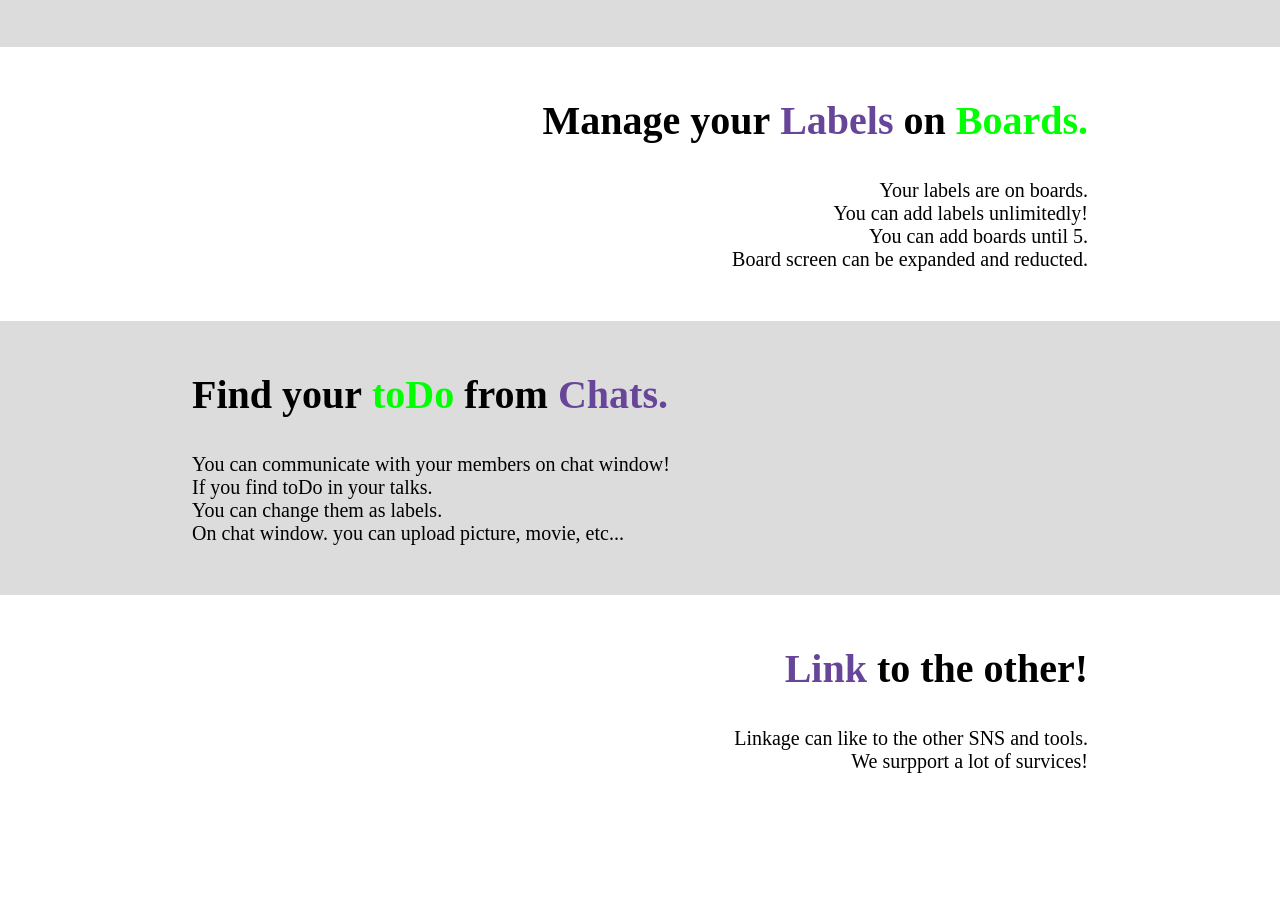
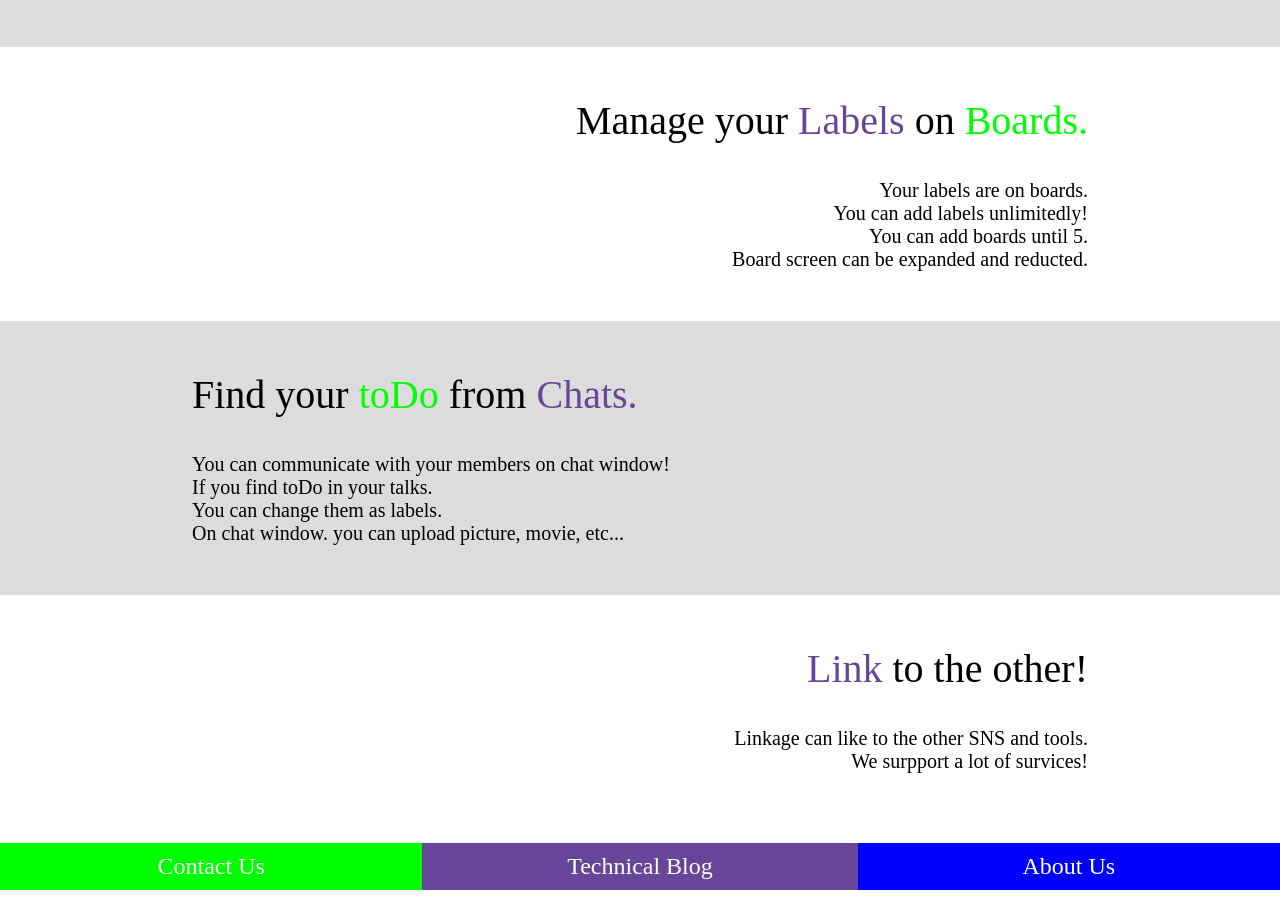
Before and after one commit to koikoi72/sandbox, a website: page app/assets/jade/index.jade in a window 1280 px wide. Shown: the part 799-1709 px from the top of the page. Before the commit the page ends 1622 px from the top, so only its background shows below. Drawn offline with nearby package versions, Linux system fonts and the light colour scheme; files that its build step writes are made by us from their sources.

Commit message:
Create foot button

```diff
--- a/app/assets/jade/index.jade
+++ b/app/assets/jade/index.jade
@@ -65,5 +65,12 @@ html
         | Linkage can like to the other SNS and tools.
         br
         | We surpport a lot of survices!
+
+    a(href="contact.html")
+      h2.contact.foot Contact Us
+    a(href='http://seginushq.github.io/')
+      h2.tech.foot Technical Blog
+    a(href='https://seginus.jp/about.html')
+      h2.about.foot About Us
 //
    Created by kashiharaakira on 15/08/14.
--- a/app/assets/sass/style.sass
+++ b/app/assets/sass/style.sass
@@ -28,11 +28,14 @@ a:hover
   display: block
   margin: 50px
 
-span.green
+.green
   color: #00ff00
 
 .purple
   color: #674598
+
+.black
+  color: #000
 
 span.sub
   font-size: 25px
@@ -64,6 +67,9 @@ section#page6
   background: #fff
   padding: 50px 15%
 
+h1
+  font-weight: 100
+
 h1.page3
   display: block
   margin: 0
@@ -93,5 +99,23 @@ h1.purple
   margin: 0
   text-align: right
 
-.black
-  color: #000
+h2
+  font-weight: 100
+  color: #fff
+  width: 33%
+  text-align: center
+  padding: 10px 0
+  float: left
+
+.contact
+  background-color: #00ff00
+
+.tech
+  background-color: #674598
+  width: 34%
+
+.about
+  background-color: #0000ff
+
+.foot:hover
+  opacity: 0.7
```
Also changed, not shown: app/public/css/style.css, app/public/html/index.html.
